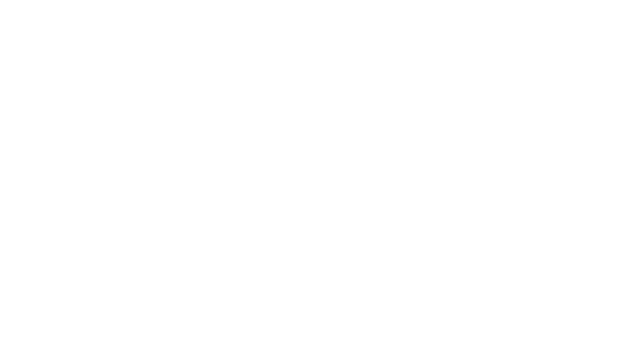
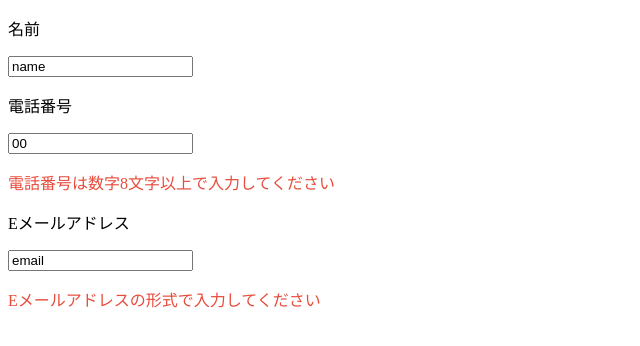
Before and after one commit to nakae-t/FE2024L1501_vue_if, a plain HTML site: page 4-2/index.html in a window 1280 px wide. Shown: the whole page, without its empty margins (0-640 px from the left). Drawn offline with nearby package versions, Linux system fonts and the light colour scheme.

Commit message:
４－２編集

```diff
--- /dev/null
+++ b/4-2/css/style.css
@@ -0,0 +1,3 @@
+.error{
+    color: #e74c3c;
+}
--- a/4-2/index.html
+++ b/4-2/index.html
@@ -4,8 +4,51 @@
 <head>
     <meta charset="UTF-8">
     <meta name="viewport" content="width=device-width, initial-scale=1.0">
+    <link rel="stylesheet" href="./css/style.css">
     <title>sample</title>
 </head>
 <body>
+    <div id = 'app'>
+        <div class="form-area_name">
+        <p>名前</p>
+        <input
+        type="text"
+        v-model = 'name'
+        name="name"
+        />
+        <p
+        v-if = 'isInValidName'
+        class="error"
+        >名前は4文字以上で入力してください</p>
+        </div>
+
+        <div class="form-area_tel">
+            <p>電話番号</p>
+            <input
+            type="tel"
+            v-model = 'tel'
+            name="tel"
+            />
+            <p
+            v-if = 'isInValidTel'
+            class="error"
+            >電話番号は数字8文字以上で入力してください</p>
+        </div>
+
+        <div class="form-area_email">
+            <p>Eメールアドレス</p>
+            <input
+            type="email"
+            v-model = 'email'
+            name="email"
+            />
+            <p
+            v-if = 'isInValidEmail'
+            class="error"
+            >Eメールアドレスの形式で入力してください</p>
+        </div>
+    </div>
+    <script src="https://cdn.jsdelivr.net/npm/vue/dist/vue.js"></script>
+    <script src="./script/script.js"></script>
 </body>
 </html>
--- a/4-2/script/script.js
+++ b/4-2/script/script.js
@@ -1,9 +1,26 @@
 // JavaScript用ファイル
-new Vue({
+const app = new Vue({
     el: '#app',
     data() {
         return {
+            name : 'name',
+            email:'email',
+            tel: '00'
         };
+    },
+    computed:{
+        isInValidName(){
+            return this.name.length < 4;
+        },
+        isInValidEmail(){
+            const regex = new RegExp(/^[-a-z0-9~!$%^&*_=+}{\'?]+(\.[-a-z0-9~!$%^&*_=+}{\'?]+)*@([a-z0-9_][-a-z0-9_]*(\.[-a-z0-9_]+)*\.(aero|arpa|biz|com|coop|edu|gov|info|int|mil|museum|name|net|org|pro|travel|mobi|[a-z][a-z])|([0-9]{1,3}\.[0-9]{1,3}\.[0-9]{1,3}\.[0-9]{1,3}))(:[0-9]{1,5})?$/i)
+            return !regex.test(this.email);
+        },
+        isInValidTel(){
+            const tel = this.tel;
+            const isErr = tel.length < 8 || isNaN(Number(tel));
+            return isErr;
+        },
     }
 });
 // 電話番号の入力規則です　コピペして利用してください
```
